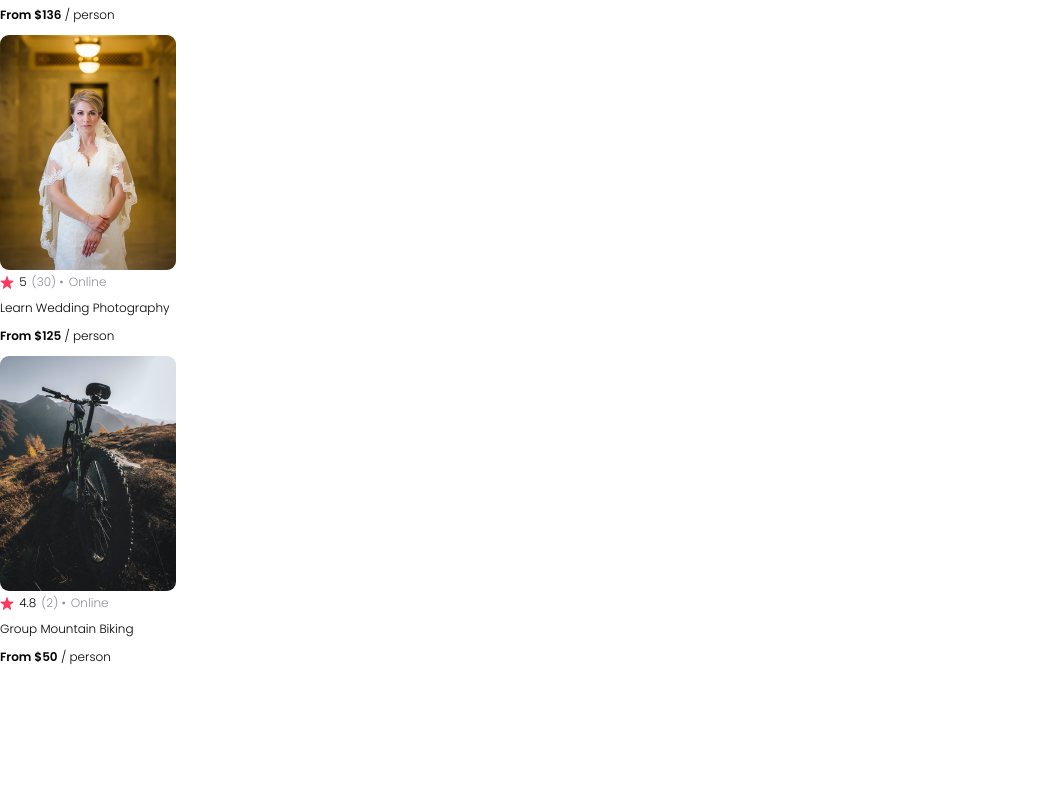
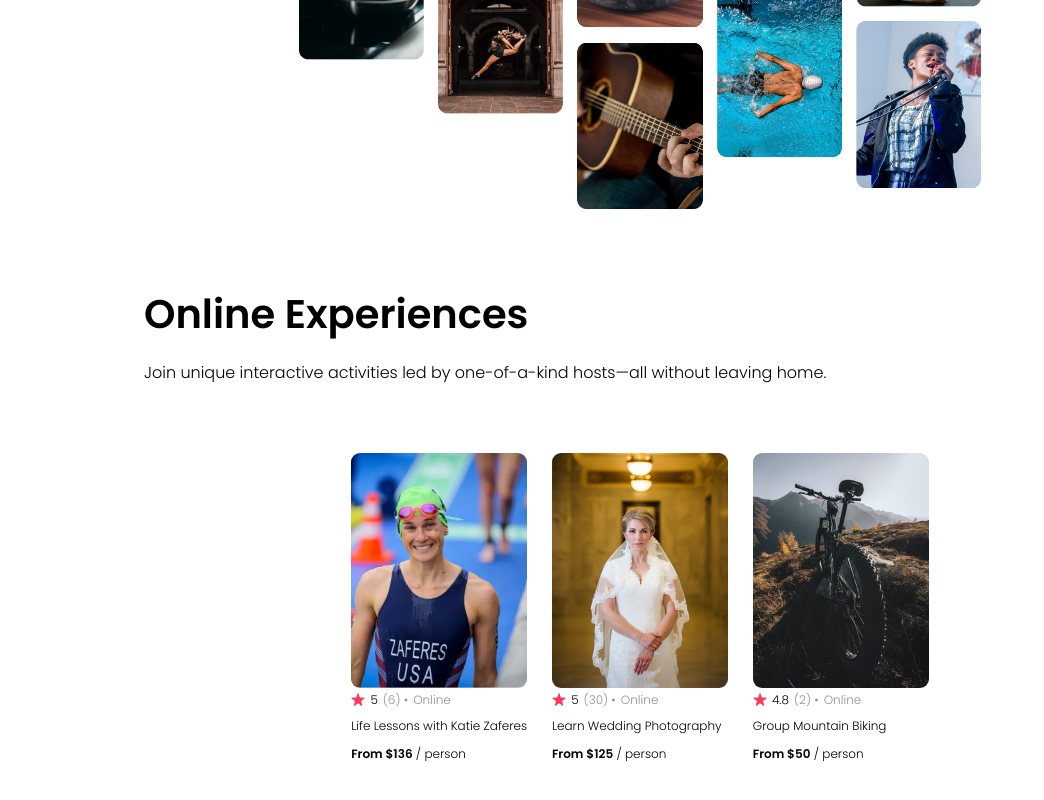
Before and after one commit to RoxasMelvino/scrimba-learn-react-roxas, a React (Vite) app in the folder projects/airbnb-experiences-clone-roxas/: page / in a window 1280 px wide. Shown: the part 356-1156 px from the top of the page, without its empty margins (0-1044 px from the left). Before the commit the page ends 1021 px from the top, so only its background shows below. Built offline with nearby package versions, Linux system fonts and the light colour scheme.

Commit message:
style experiences container; use flexbox

```diff
--- a/projects/airbnb-experiences-clone-roxas/src/App.css
+++ b/projects/airbnb-experiences-clone-roxas/src/App.css
@@ -49,6 +49,14 @@ h2 {
   padding-left: 10%;
 }
 
+section.experiencesContainer {
+  display: flex;
+  justify-content: center;
+  gap: 1.55rem;
+  padding: 2rem;
+  /* border: 2px solid red;  */
+}
+
 .card {
   /* border: 2px solid red;  */
   width: 176px;
--- a/projects/airbnb-experiences-clone-roxas/src/App.jsx
+++ b/projects/airbnb-experiences-clone-roxas/src/App.jsx
@@ -24,7 +24,10 @@ function App() {
   return (
     <div>
       <Navbar />
-      {cards}
+      <Hero />
+      <section className="experiencesContainer">
+        {cards}
+      </section>
     </div>
   )
 }
--- a/projects/airbnb-experiences-clone-roxas/src/index.css
+++ b/projects/airbnb-experiences-clone-roxas/src/index.css
@@ -7,4 +7,5 @@ body {
   margin: 0;
   width: 100vw;
   height: 100vh;
+  overflow-x: hidden;
 }
```
